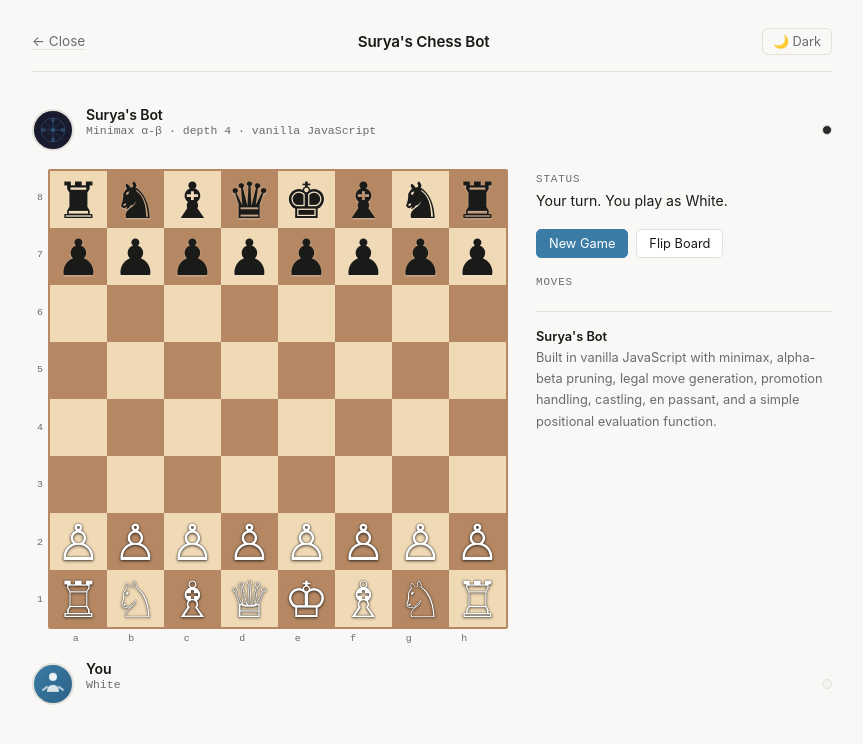
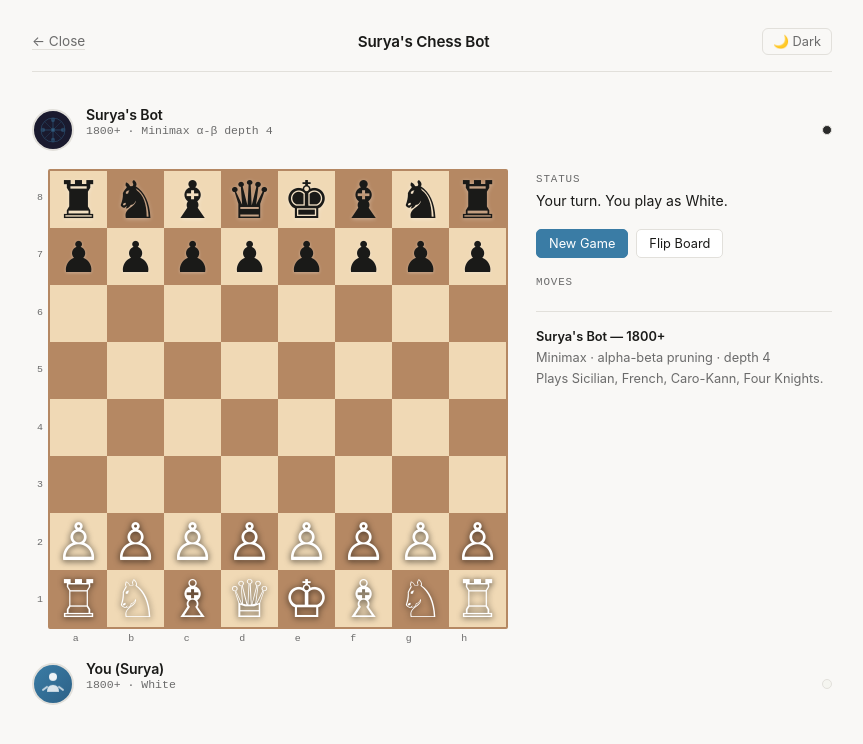
Before and after one commit to Surya6032/portfolio, a plain HTML site: page chess.html in a window 1280 px wide. Shown: the whole page, without its empty margins (208-1071 px from the left). Drawn offline with Linux system fonts and the light colour scheme.

Commit message:
Update chess.html

```diff
--- a/chess.html
+++ b/chess.html
@@ -259,11 +259,15 @@
       pointer-events: none;
     }
     .piece {
-      font-size: clamp(28px, 11.5vw, 50px);
+      font-size: clamp(24px, 10.5vw, 52px);
       line-height: 1;
       pointer-events: none;
       user-select: none;
-      /* color and text-shadow set per-piece in JS to handle dark mode correctly */
+      display: flex;
+      align-items: center;
+      justify-content: center;
+      width: 100%;
+      height: 100%;
     }
     .file-labels {
       display: flex;
@@ -295,8 +299,8 @@
     .promo-piece {
       font-size: 3rem;
       cursor: pointer;
+      filter: drop-shadow(0 2px 6px rgba(0,0,0,0.5));
       transition: transform 0.1s;
-      /* color set inline in showPromotion() */
     }
     .promo-piece:hover { transform: scale(1.15); }
 
@@ -485,7 +489,7 @@
   </div>
   <div class="player-info">
     <div class="player-name">Surya's Bot</div>
-    <div class="player-rating">Minimax α-β · depth 4 · vanilla JavaScript</div>
+    <div class="player-rating">1800+ · Minimax α-β depth 4</div>
     <div class="captured" id="botCaptured"></div>
   </div>
   <div class="player-color-dot dot-black"></div>
@@ -524,10 +528,9 @@
       <div class="move-log" id="moveLog"></div>
     </div>
     <div class="side-note">
-      <strong>Surya's Bot </strong><br>
-      Built in vanilla JavaScript with minimax, alpha-beta pruning,
-	  legal move generation, promotion handling, castling, en passant,
-	  and a simple positional evaluation function.
+      <strong>Surya's Bot — 1800+</strong><br>
+      Minimax · alpha-beta pruning · depth 4<br>
+      Plays Sicilian, French, Caro-Kann, Four Knights.
     </div>
   </div>
 </div>
@@ -548,8 +551,8 @@
     </svg>
   </div>
   <div class="player-info">
-    <div class="player-name">You</div>
-    <div class="player-rating">White</div>
+    <div class="player-name">You (Surya)</div>
+    <div class="player-rating">1800+ · White</div>
     <div class="captured" id="yourCaptured"></div>
   </div>
   <div class="player-color-dot dot-white"></div>
@@ -958,12 +961,21 @@ function renderBoard() {
     if(board[i]){
       const piece=document.createElement('span');
       piece.className='piece';
+      const pieceColor = clr(board[i]);
+      const pieceType = ptype(board[i]);
       piece.textContent=GLYPHS[board[i]];
-      // Explicit colors so dark mode doesn't turn all pieces white
-      piece.style.color = clr(board[i])==='w' ? '#ffffff' : '#1a1a18';
-      piece.style.textShadow = clr(board[i])==='w'
-        ? '0 1px 3px rgba(0,0,0,0.7), 0 0 1px rgba(0,0,0,0.9)'
-        : '0 1px 2px rgba(255,255,255,0.4)';
+      // Explicit colors — never inherit from body (dark mode fix)
+      if(pieceColor==='w'){
+        piece.style.color='#ffffff';
+        piece.style.filter='drop-shadow(0 1px 3px rgba(0,0,0,0.8))';
+      } else {
+        piece.style.color='#1a1a18';
+        piece.style.filter='drop-shadow(0 1px 2px rgba(255,255,255,0.35))';
+      }
+      // Black pawn ♟ renders ~15% oversized on mobile WebKit — correct it
+      if(pieceColor==='b' && pieceType==='P'){
+        piece.style.transform='scale(0.82)';
+      }
       sq.appendChild(piece);
     }
     sq.addEventListener('click',()=>handleClick(i));
@@ -1096,9 +1108,9 @@ function showPromotion(side) {
     span.className='promo-piece';
     span.textContent=GLYPHS[side+t];
     span.style.color = side==='w' ? '#ffffff' : '#1a1a18';
-    span.style.textShadow = side==='w'
-      ? '0 1px 4px rgba(0,0,0,0.8)'
-      : '0 1px 3px rgba(255,255,255,0.5)';
+    span.style.filter = side==='w'
+      ? 'drop-shadow(0 2px 6px rgba(0,0,0,0.8))'
+      : 'drop-shadow(0 2px 6px rgba(255,255,255,0.4))';
     span.addEventListener('click',()=>{
       overlay.classList.remove('show');
       executeMove(pendingPromo, t);
```
